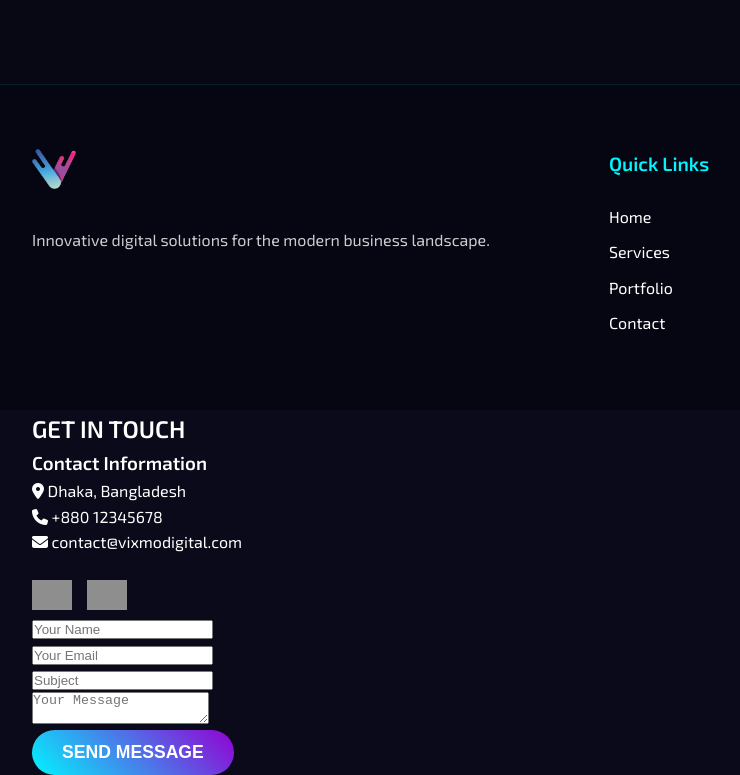
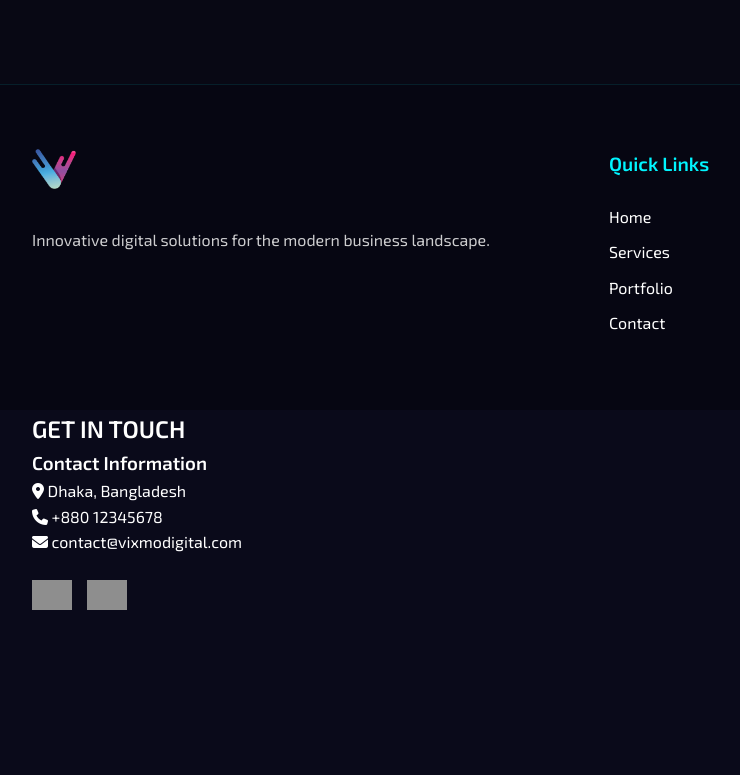
Before and after one commit to SameerAlSahab/Webpage-Digital, a plain HTML site: page index.html in a window 1280 px wide. Shown: the part 2802-3577 px from the top of the page, without its empty margins (47-787 px from the left). After the commit the page ends 3424 px from the top, so only its background shows below. Drawn offline with Linux system fonts and the light colour scheme; grey boxes are pictures that could not be loaded.

Commit message:
Update index.html

```diff
--- a/index.html
+++ b/index.html
@@ -1215,12 +1215,6 @@
       <div class="slide">
         <img src="https://upload.wikimedia.org/wikipedia/commons/3/33/Figma-logo.svg" alt="Figma" class="transparent-logo">
       </div>
-      <div class="slide">
-        <img src="https://upload.wikimedia.org/wikipedia/commons/f/fa/Meta_logo.svg" alt="Meta" class="transparent-logo">
-      </div>
-      <div class="slide">
-        <img src="https://upload.wikimedia.org/wikipedia/commons/9/9e/Adobe_logo_2020.svg" alt="Adobe" class="transparent-logo">
-      </div>
 
       <!-- Duplicates for seamless looping -->
       <div class="slide">
@@ -1363,25 +1357,7 @@
 
           <!-- Facebook (0) -->
           <!-- <a href="#" class="social-icon"><img src="https://upload.wikimedia.org/wikipedia/commons/5/51/Facebook_f_logo_%282019%29.svg" alt="Facebook"></a> -->
-        </div>
-      </div>
-      <form class="contact-form" id="projectForm">
-        <div class="form-group">
-          <input type="text" class="form-input" placeholder="Your Name" required>
-        </div>
-        <div class="form-group">
-          <input type="email" class="form-input" placeholder="Your Email" required>
-        </div>
-        <div class="form-group">
-          <input type="text" class="form-input" placeholder="Subject">
-        </div>
-        <div class="form-group">
-          <textarea class="form-input" placeholder="Your Message" required></textarea>
-        </div>
-        <button type="submit" class="cta-button">SEND MESSAGE</button>
-      </form>
-    </div>
-  </div>
+
 </section>
 
 <style>
```
